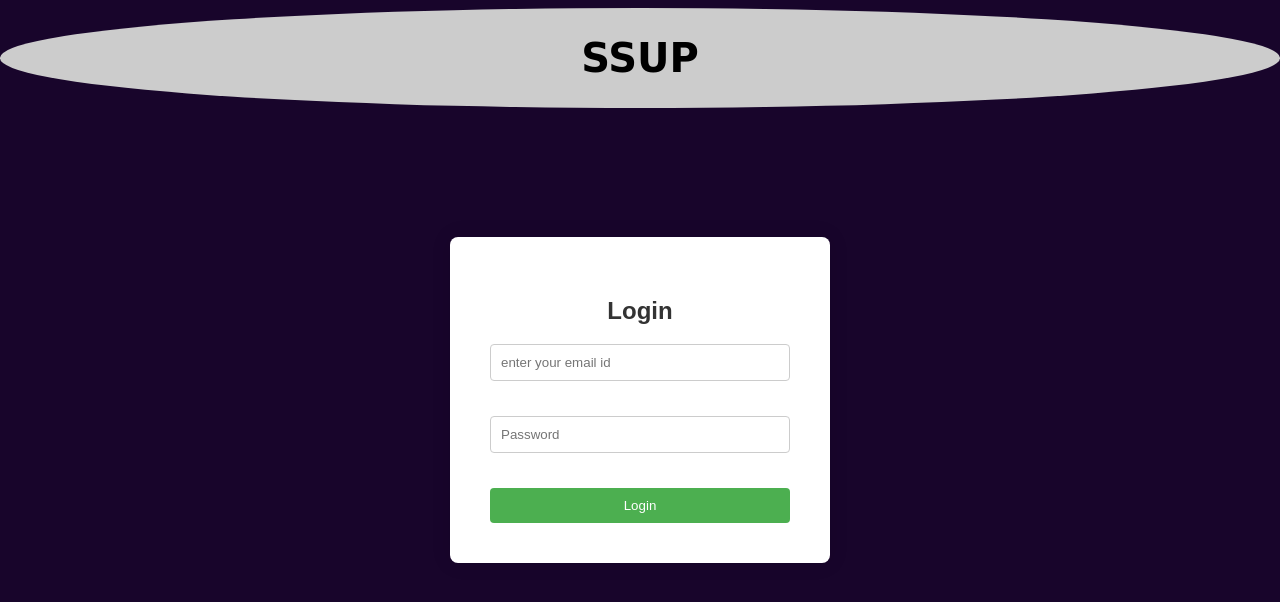
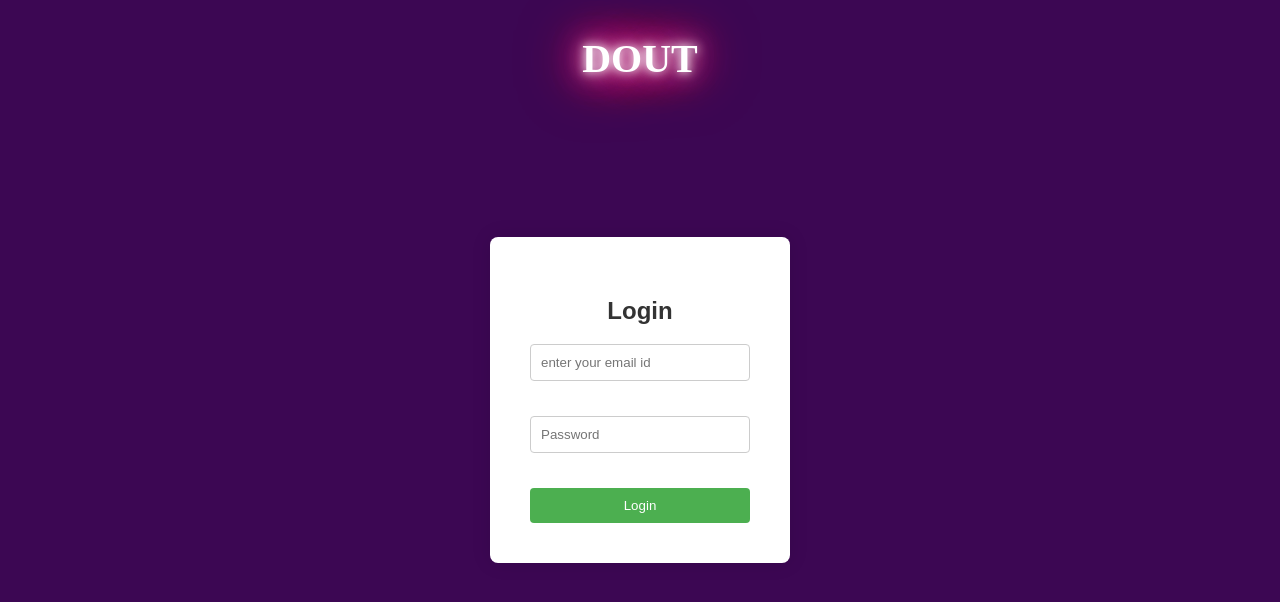
Before and after one commit to ganashree1612/GANASHREE, a plain HTML site: page index.html in a window 1280 px wide. Drawn offline with Linux system fonts and the light colour scheme; a web font is replaced by a local one.

Commit message:
Update index.html

```diff
--- a/index.html
+++ b/index.html
@@ -4,18 +4,43 @@
 <head>
     <meta charset="UTF-8">
     <meta name="viewport" content="width=device-width, initial-scale=1.0">
-    <link href="https://fonts.googleapis.com/css2?family=Smooch&display=swap" rel="stylesheet">
+    <link rel="preconnect" href="https://fonts.googleapis.com">
+    <link rel="preconnect" href="https://fonts.gstatic.com">
     <title>Document</title>
     <style>
-        body {
+        * {
+            box-sizing: border-box;
+        }
+
+        body,
+        html {
             font-family: 'Arial', sans-serif;
-            background-color: #18052b;
+            background: linear-gradient(45deg, #7700ff, #00ff77);
             margin: 0;
+            overflow: hidden;
             padding: 0;
             display: flex;
             align-items: center;
             justify-content: center;
-            height: 100vh;
+            color: white;
+            background: #1e2021;
+            padding: 0;
+            margin: 0;
+            font-family: "Heebo", sans-serif;
+            height: 100%;
+            width: 100%;
+        }
+
+
+
+        @keyframes changeBackground {
+            0% {
+                background: linear-gradient(45deg, #7700ff, #00ff77);
+            }
+
+            100% {
+                background: linear-gradient(45deg, #00ff77, #7700ff);
+            }
         }
 
         .login-container {
@@ -76,17 +101,31 @@
             flex-wrap: wrap;
             flex-shrink: 2;
             flex-grow: 1;
-            background-color: #ccc;
-            background-size: 75%;
-            border-radius: 50%;
+            /* background-color: #ccc;
+            background-size: 75%; */
         }
 
         h1 {
             text-align: center;
             font-size: 40px;
-            font-family: 'Smooch', cursive;
+            font-family: 'Smooch', Libre Baskerville;
             transition: all;
             transition-duration: 1s;
+            text-align: center;
+            color: #fff;
+            text-shadow: 0 0 10px #fff, 0 0 20px #fff, 0 0 30px #e60073, 0 0 40px #e60073, 0 0 50px #e60073, 0 0 60px #e60073, 0 0 70px #e60073
+        }
+
+
+        @keyframes glow {
+            from {
+                text-shadow: 0 0 10px #fff, 0 0 20px #fff, 0 0 30px #e60073, 0 0 40px #e60073, 0 0 50px #e60073, 0 0 60px #e60073, 0 0 70px #e60073;
+            }
+
+            to {
+                text-shadow: 0 0 20px #fff, 0 0 30px #ff4da6, 0 0 40px #ff4da6, 0 0 50px #ff4da6, 0 0 60px #ff4da6, 0 0 70px #ff4da6, 0 0 80px #ff4da6;
+
+            }
         }
 
         h1:hover {
@@ -95,8 +134,9 @@
         }
 
         .logo {
+            text-align: center;
             animation: movedown 1s linear 1;
-            animation-delay: 0.1s;
+            animation-delay: 1s;
             visibility: hidden;
             animation-fill-mode: forwards;
         }
@@ -112,31 +152,92 @@
                 visibility: visible;
             }
         }
+
+        #password-message {
+            color: red;
+            font-size: 14px;
+        }
+
+        /* .sticker {
+            position: absolute;
+            width: 50px;
+            height: 50px;
+            background-repeat: no-repeat;
+            background-size: cover;
+            cursor: pointer;
+        } */
     </style>
 </head>
 
-<body>
+<body id="bodyclr">
     <header>
-        <h1 class="logo">SSUP</h1>
+        <h1 class="logo">DOUT</h1>
+        <!-- <button id="sidebar">Home </button>
+        <button id="sidebar">About </button>
+        <button id="sidebar">Contact </button> -->
     </header>
     <div class="login-container">
         <h2>Login</h2>
-        <form action="ssupnext.html">
+        <form action="ssupnext.html" method="post">
             <div class="form-group">
                 <input type="email" id="email" name="email" placeholder="enter your email id" required>
             </div>
 
             <div class="form-group">
-                <input type="password" id="password" name="password" placeholder="Password" required>
+                <input type="password" id="password" name="password" placeholder="Password" minlength="6"
+                    oninvalid="validatePassword()">
+                <div id="password-message"></div>
             </div>
 
             <div class="form-group">
-                <a href="ssupnext.html">
-                    <button>Login</button>
-                </a>
+                <button type="submit" id="login">Login</button>
             </div>
         </form>
     </div>
 </body>
+<script>
+    function validatePassword() {
+        var passwordInput = document.getElementById('password');
+        var passwordMessage = document.getElementById('password-message');
+        var password = passwordInput.value;
+        var letterRegex = /[a-zA-Z]/;
+        var numberRegex = /\d/;
+        var specialCharRegex = /[!@#$%^&*(),.?":{}|<>]/;
+        var isLengthValid = password.length >= 6;
+        var containsLetter = letterRegex.test(password);
+        var containsNumber = numberRegex.test(password);
+        var containsSpecialChar = specialCharRegex.test(password);
+
+        if (isLengthValid && containsLetter && containsNumber && containsSpecialChar) {
+            passwordMessage.innerHTML = '';
+        } else {
+            alert('Password must be at least 6 characters long and include at least one letter, one number, and one special character.');
+            const stop = document.querySelector('#login');
+            stop.addEventListener("submit", () => {
+                stop.preventDefault();
+            })
+        }
+    }
+    const colors = ['#030637', '#3C0753', '#720455', '#910A67','#1e2021'];
+
+    function delayedcolorchange(color, donext) {
+        setTimeout(() => {
+            document.body.style.background = color;
+            donext();
+        }, 2000);
+    }
+
+    // Iterate through colors and change background color sequentially
+    function changeColorsSequentially(index) {
+        if (index < colors.length) {
+            delayedcolorchange(colors[index], () => {
+                changeColorsSequentially(index + 1);
+            });
+        }
+    }
+
+    // Start changing colors from the first color
+    changeColorsSequentially(0);
+</script>
 
 </html>
```
